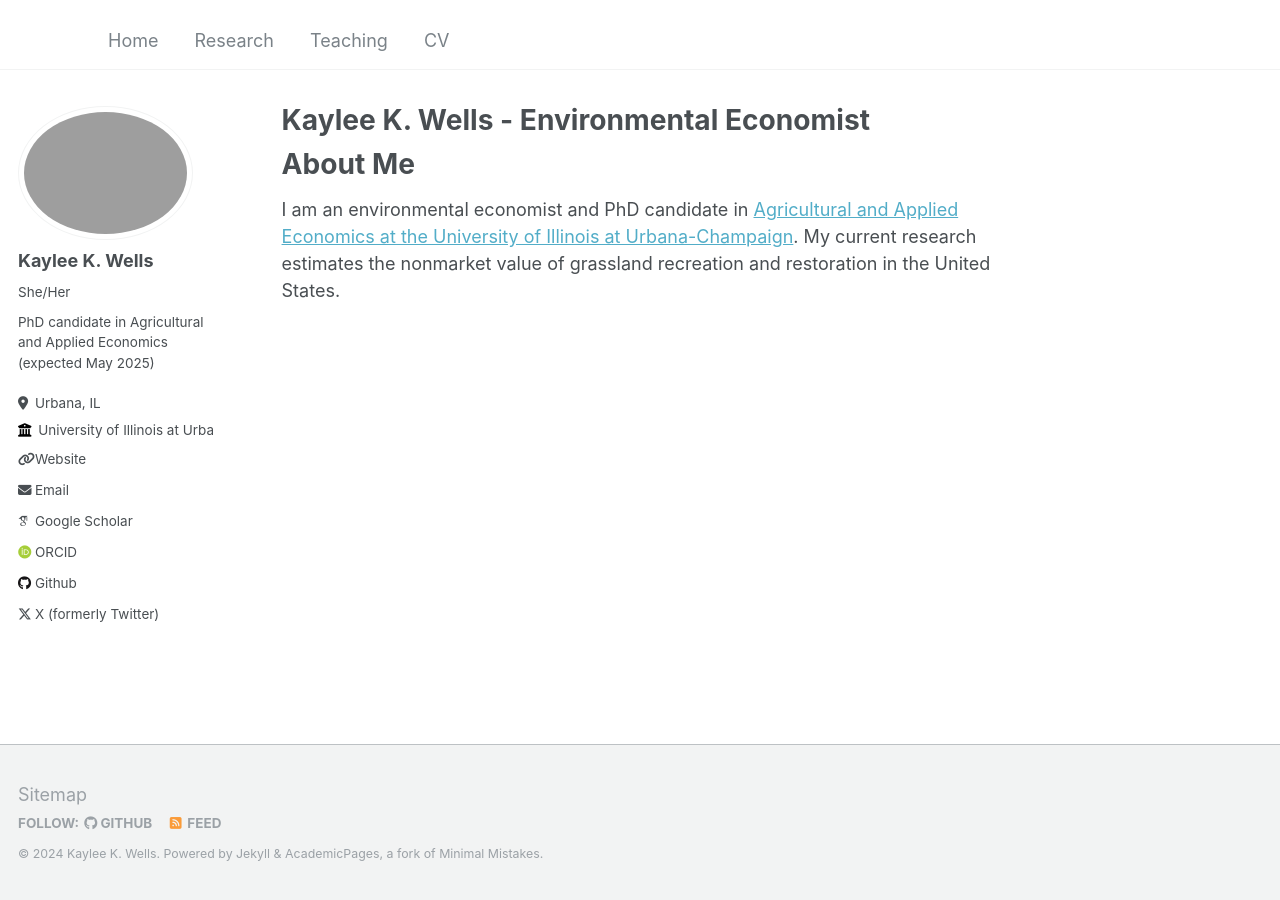
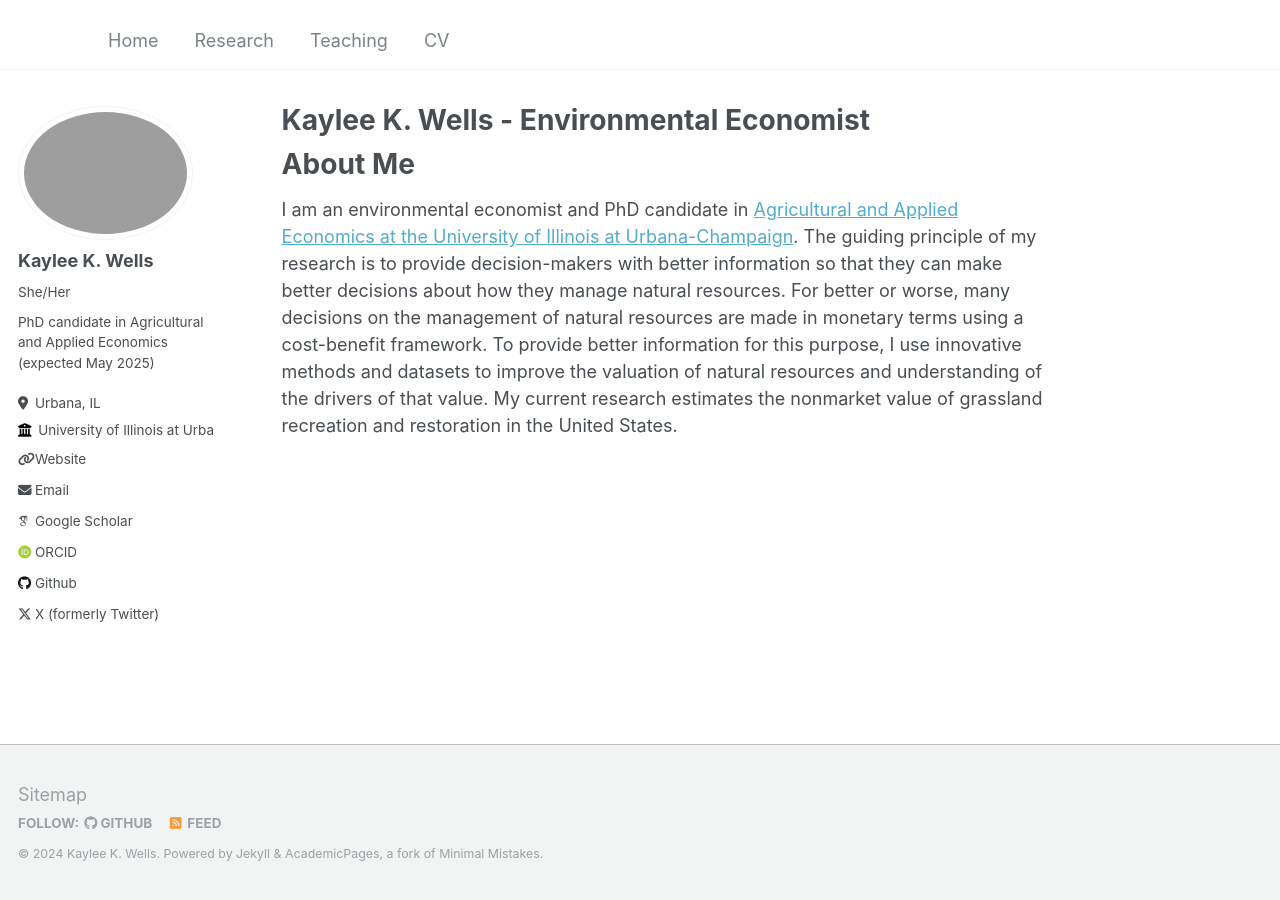
Before and after one commit to KayleeWells/KayleeWells.github.io, a Jekyll site: the page built from _pages/about.md, in a window 1280 px wide. Built offline with Jekyll 4.4.1, drawn with Linux system fonts in a browser that asks for light colours; some web fonts are replaced.

Commit message:
Update about.md

```diff
--- a/_pages/about.md
+++ b/_pages/about.md
@@ -9,4 +9,4 @@ redirect_from:
 
 About Me
 ========
-I am an environmental economist and PhD candidate in [Agricultural and Applied Economics at the University of Illinois at Urbana-Champaign](https://www.ace.illinois.edu/). My current research estimates the nonmarket value of grassland recreation and restoration in the United States.
+I am an environmental economist and PhD candidate in [Agricultural and Applied Economics at the University of Illinois at Urbana-Champaign](https://www.ace.illinois.edu/). The guiding principle of my research is to provide decision-makers with better information so that they can make better decisions about how they manage natural resources. For better or worse, many decisions on the management of natural resources are made in monetary terms using a cost-benefit framework. To provide better information for this purpose, I use innovative methods and datasets to improve the valuation of natural resources and understanding of the drivers of that value. My current research estimates the nonmarket value of grassland recreation and restoration in the United States.
```
